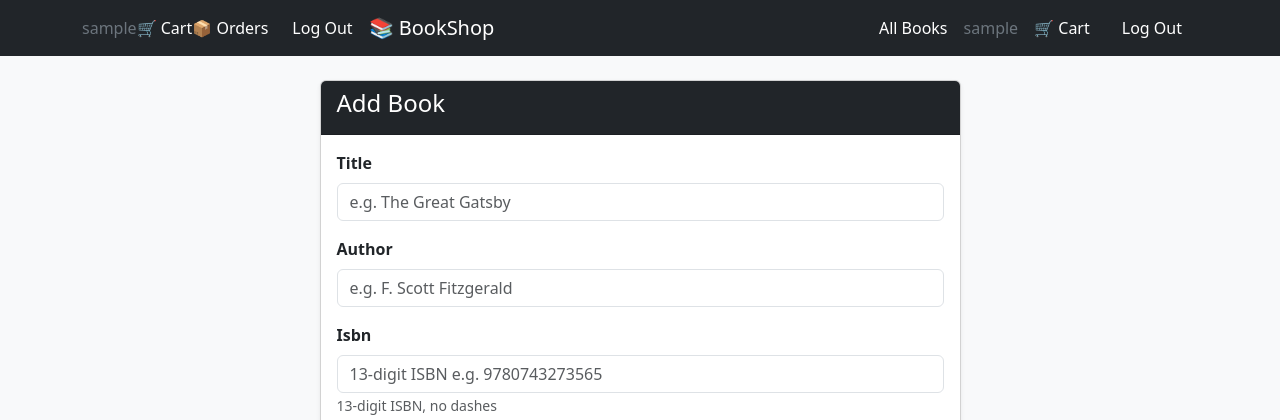
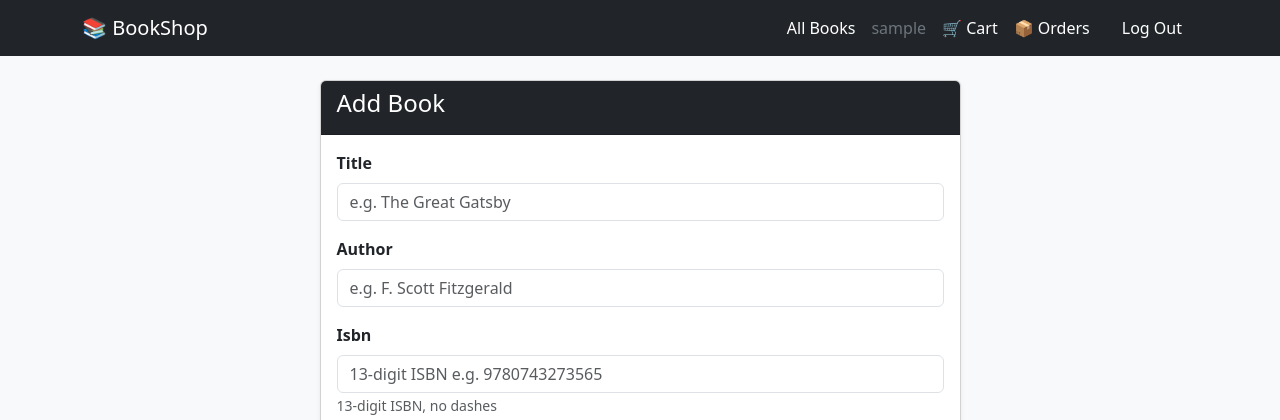
Before and after one commit to gopi122348/bookshop, a Django app: page /book/add/ in a window 1280 px wide. Shown: the top 420 px of the page. Run offline with Django 4.2, Linux system fonts and the light colour scheme; the visitor is signed in with stand-in values (Sample User, id 1).

Commit message:
Fix duplicate navbar in base.html

```diff
--- a/books/templates/books/base.html
+++ b/books/templates/books/base.html
@@ -3,65 +3,33 @@
 <head>
 <meta charset="UTF-8">
 <meta name="viewport" content="width=device-width, initial-scale=1.0">
-
 <title>{% block title %}BookShop{% endblock %}</title>
-
-<link href="https://cdn.jsdelivr.net/npm/bootstrap@5.3.0/dist/css/bootstrap.min.css" rel="stylesheet">      <!-- is used to add Bootstrap styles to a webpage -->
-
+<link href="https://cdn.jsdelivr.net/npm/bootstrap@5.3.0/dist/css/bootstrap.min.css" rel="stylesheet">
 <style>
-body {
-    background-color: #f8f9fa;
-}
-
-.book-card {
-    transition: transform .2s;
-    border: none;
-    box-shadow: 0 2px 8px rgba(0,0,0,.1);
-}
-
-.book-card:hover {
-    transform: translateY(-4px);
-}
+body { background-color: #f8f9fa; }
+.book-card { transition: transform .2s; border: none; box-shadow: 0 2px 8px rgba(0,0,0,.1); }
+.book-card:hover { transform: translateY(-4px); }
 </style>
-
 </head>
-
 <body>
-
 <nav class="navbar navbar-expand-lg navbar-dark bg-dark mb-4">
 <div class="container">
+    <a class="navbar-brand" href="{% url 'book_list' %}">📚 BookShop</a>
+    <div class="navbar-nav ms-auto align-items-center">
+        <a class="nav-link text-white" href="{% url 'book_list' %}">All Books</a>
         {% if user.is_authenticated %}
             <span class="nav-link text-secondary">{{ user.username }}</span>
             <a class="nav-link text-white" href="{% url 'cart' %}">🛒 Cart</a>
             <a class="nav-link text-white" href="{% url 'order_history' %}">📦 Orders</a>
-    <a class="nav-link btn btn-outline-light text-white ms-2 px-3" href="{% url 'logout' %}">Log Out</a>
-{% endif %}
-
-<a class="navbar-brand" href="{% url 'book_list' %}">
-📚 BookShop
-</a>
-
-<div class="navbar-nav ms-auto align-items-center">
-    <a class="nav-link text-white" href="{% url 'book_list' %}">All Books</a>
-
-
-    {% if user.is_authenticated %}
-    <span class="nav-link text-secondary">{{ user.username }}</span>
-    <a class="nav-link text-white" href="{% url 'cart' %}">
-        🛒 Cart
-    </a>
             <a class="nav-link btn btn-outline-light text-white ms-2 px-3" href="{% url 'logout' %}">Log Out</a>
         {% else %}
             <a class="nav-link text-white" href="{% url 'login' %}">Log In</a>
             <a class="nav-link btn btn-success text-white ms-2 px-3" href="{% url 'book_create' %}">+ Add Book</a>
         {% endif %}
     </div>
-
 </div>
 </nav>
-
 <div class="container">
-
 {% if messages %}
     {% for message in messages %}
         <div class="alert alert-{{ message.tags }} alert-dismissible fade show">
@@ -70,16 +38,11 @@ body {
         </div>
     {% endfor %}
 {% endif %}
-
 {% block content %}{% endblock %}
-
 </div>
-
 <footer class="text-center text-muted mt-5 py-3 border-top">
 <small>Django BookShop — Cloud DevOpsSec © 2026</small>
 </footer>
-
 <script src="https://cdn.jsdelivr.net/npm/bootstrap@5.3.0/dist/js/bootstrap.bundle.min.js"></script>
-
 </body>
 </html>
```
Lines whose indentation alone changed are shown as unchanged.
